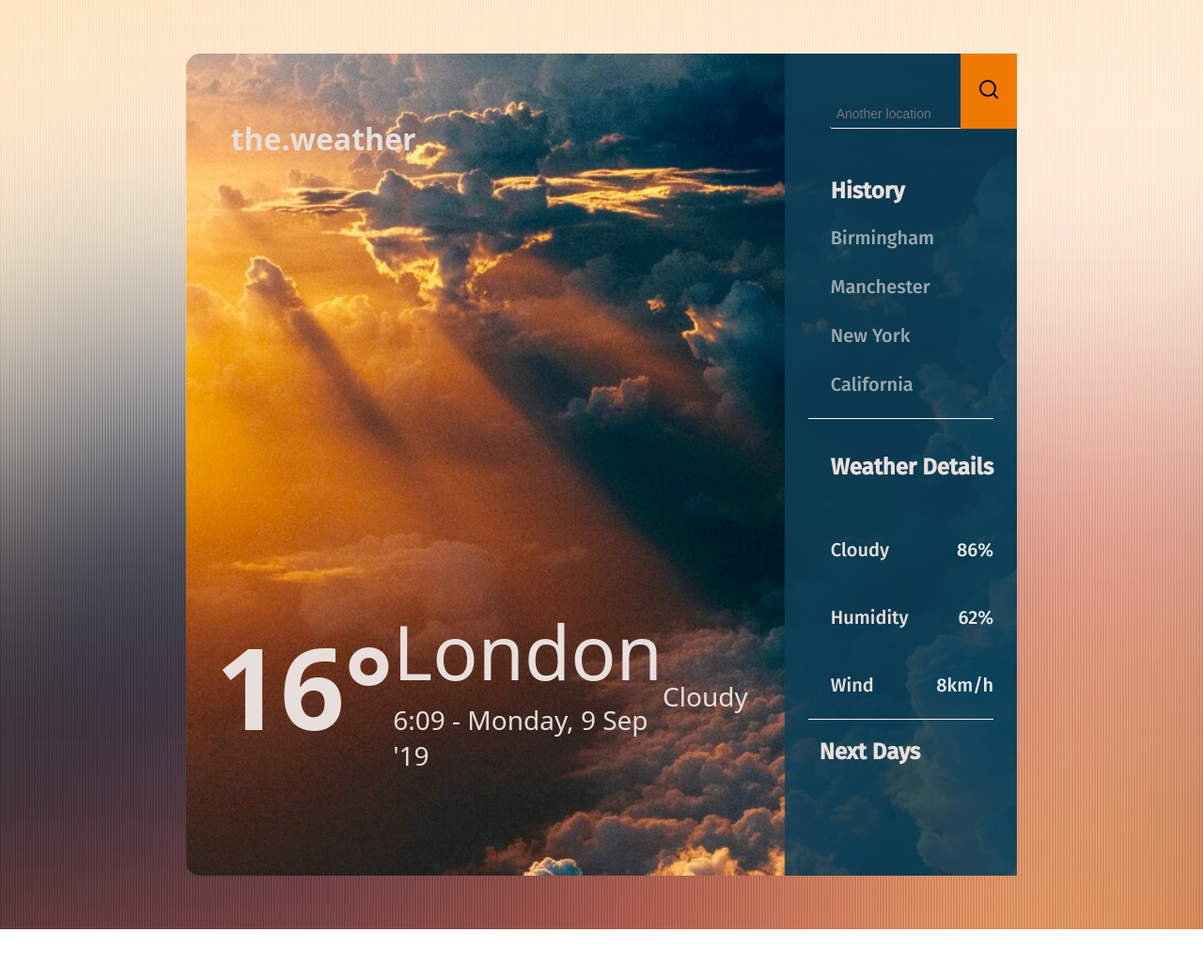
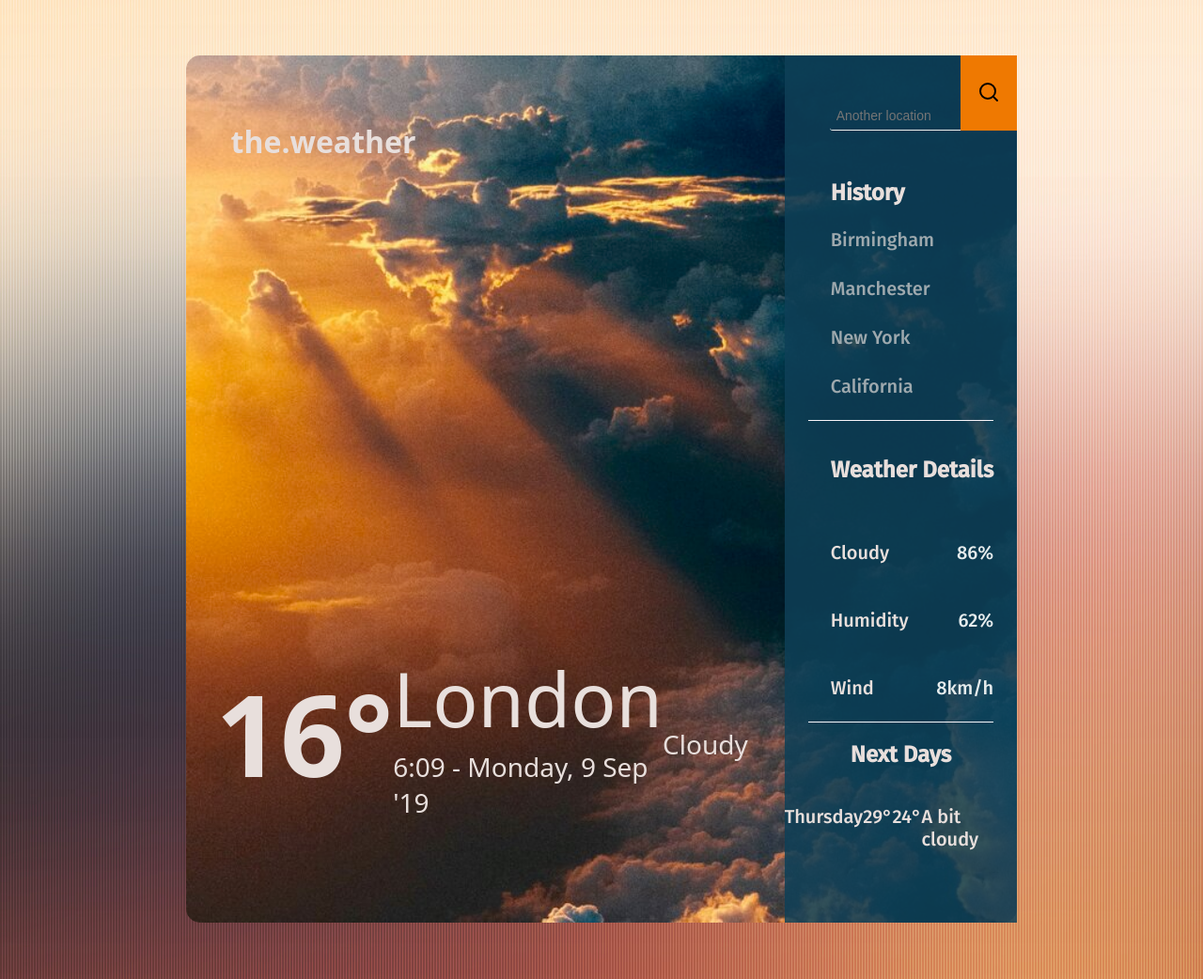
Before and after one commit to OptimisticTrousers/weather-app, a plain HTML site: page index.html in a window 1280 px wide. Shown: the whole page at 94% size. Before the commit the page ends 989 px from the top, so only its background shows below. Drawn offline with Linux system fonts and the light colour scheme; no server answers; files whose address does not match are found by name.

Commit message:
Adding more placeholder text

```diff
--- a/index.html
+++ b/index.html
@@ -56,11 +56,11 @@
         <div class="forecast">
           <h2>Next Days</h2>
           <div class="day-forecast">
-            <p class="day"></p>
+            <p class="day">Thursday</p>
             <img>
-            <p class="max-tempeature"></p>
-            <p class="min-temperature"></p>
-            <p class="description"></p>
+            <p class="max-tempeature">29°</p>
+            <p class="min-temperature">24°</p>
+            <p class="description">A bit cloudy</p>
           </div>
           <div class="day-forecast">
             <p class="day"></p>
--- a/style.css
+++ b/style.css
@@ -24,6 +24,11 @@ main {
   background-image: url("images/finalweather.jpg");
   background-size: cover;
   justify-content: end;
+}
+
+.day-forecast{
+    display: flex;
+    justify-content: space-evenly;
 }
 
 .weather-detail > p:nth-child(2) {
@@ -86,8 +91,11 @@ h2 {
 }
 
 .forecast {
-  width: 70%;
+  width: 100%;
   margin: 0 auto;
+}
+.forecast > h2{
+    text-align: center;
 }
 
 .recent-location {
```
